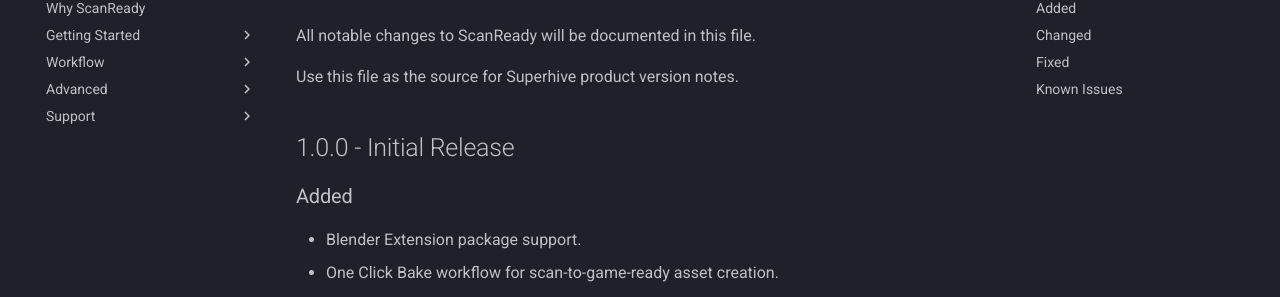
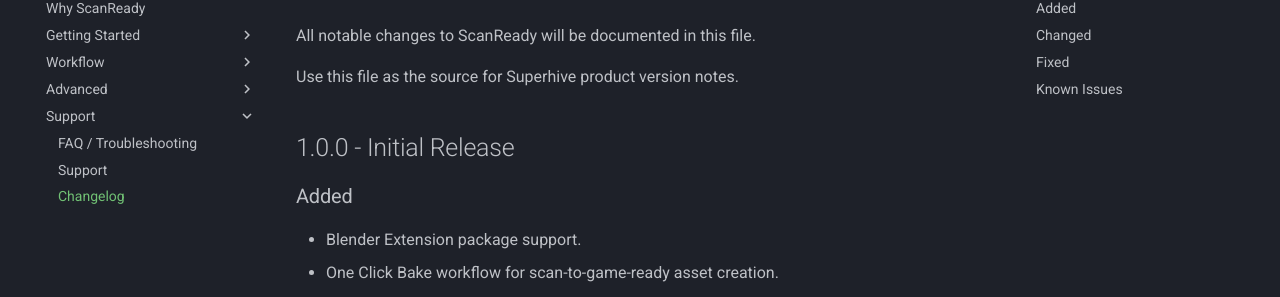
Before and after one commit to marioschiano/scanready-docs, an MkDocs documentation site: the page built from docs/changelog.md, in a window 1280 px wide. Shown: the part 157-454 px from the top of the page. Built offline with MkDocs 1.6.1 and Material for MkDocs 9.7.7, drawn with Linux system fonts in a browser that asks for light colours.

Commit message:
Update mkdocs.yml

```diff
--- a/mkdocs.yml
+++ b/mkdocs.yml
@@ -28,4 +28,4 @@
   - Support:
       - FAQ / Troubleshooting: troubleshooting.md
       - Support: support.md
-      - Changelog: CHANGELOG.md
+      - Changelog: changelog.md
```
